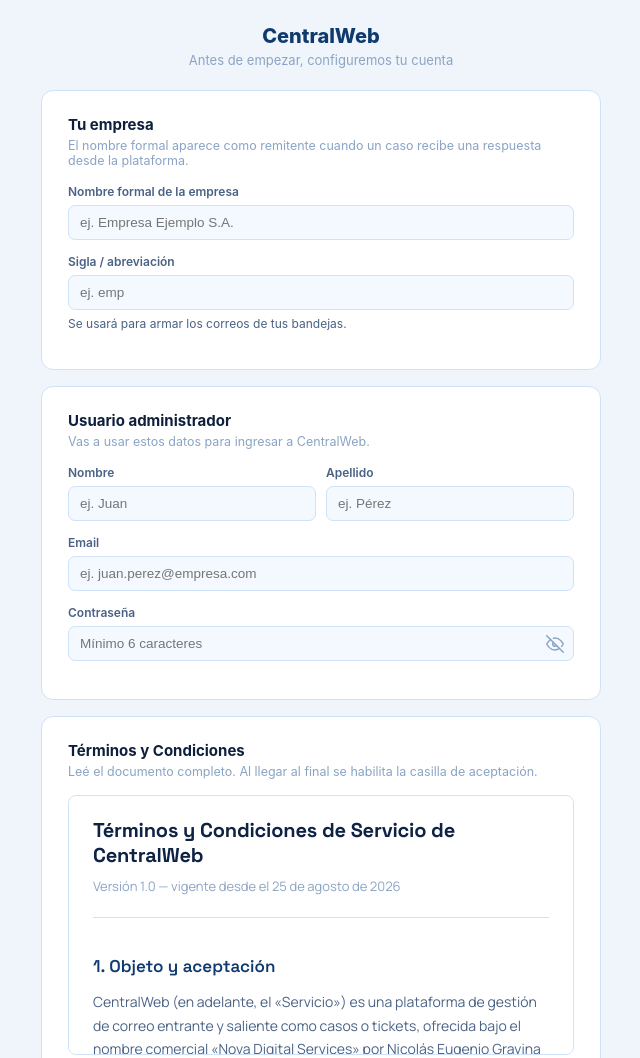
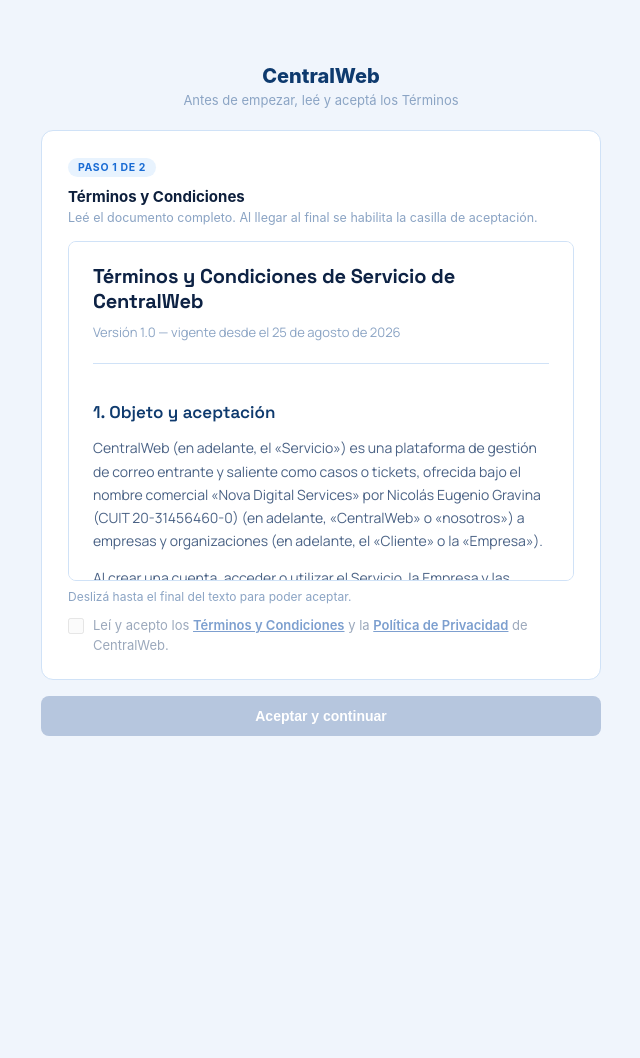
Before and after one commit to nicolasgravina11-wq/centralweb, a website: page alta-inicial.html in a window 1280 px wide. Shown: the top 1058 px of the page, without its empty margins (319-959 px from the left). After the commit the page ends 800 px from the top, so only its background shows below. Drawn offline with nearby package versions, Linux system fonts and the light colour scheme.

Commit message:
Los Terminos pasan a ser el paso 1: sin aceptar no se ven los campos del alta

```diff
--- a/alta-inicial.html
+++ b/alta-inicial.html
@@ -124,12 +124,33 @@
   }
   button.btn-primary:disabled:hover { background: #b6c6de; }
 
+  [hidden] { display: none !important; }
+  .paso-tag {
+    display: inline-block;
+    font-size: 10.5px;
+    font-weight: 700;
+    letter-spacing: .06em;
+    text-transform: uppercase;
+    color: var(--blue-600);
+    background: var(--blue-100);
+    border-radius: 20px;
+    padding: 3px 10px;
+    margin-bottom: 10px;
+  }
+  .nota-aceptado {
+    font-size: 12px;
+    color: var(--text-muted);
+    text-align: center;
+    margin: 12px 0 0;
+  }
+  .nota-aceptado a { color: var(--text-secondary); }
+
   /* ── Términos y Condiciones ─────────────────────────────────────────────
      El documento se muestra embebido (terminos.html?embed=1) en vez de
      copiado acá: así hay una sola versión del texto legal y no se puede
      desincronizar de la página pública. */
   .terminos-box {
-    height: 260px;
+    height: 340px;
     border: 1px solid var(--border);
     border-radius: 8px;
     overflow: hidden;
@@ -168,10 +189,32 @@
 <div class="wrap">
   <div class="header">
     <div class="brand">CentralWeb</div>
-    <div class="sub">Antes de empezar, configuremos tu cuenta</div>
+    <div class="sub" id="header-sub">Antes de empezar, leé y aceptá los Términos</div>
   </div>
 
+  <!-- Paso 1: sin aceptar los Terminos no se llega a los campos del alta. -->
+  <div id="paso-terminos">
     <div class="card">
+      <div class="paso-tag">Paso 1 de 2</div>
+      <h2>Términos y Condiciones</h2>
+      <p class="hint">Leé el documento completo. Al llegar al final se habilita la casilla de aceptación.</p>
+      <div class="terminos-box">
+        <iframe id="terminos-frame" src="terminos.html?embed=1" title="Términos y Condiciones de CentralWeb"></iframe>
+      </div>
+      <div class="terminos-estado" id="terminos-estado">Deslizá hasta el final del texto para poder aceptar.</div>
+      <label class="terminos-check bloqueado" id="terminos-check-wrap">
+        <input type="checkbox" id="input-terminos" disabled>
+        <span>Leí y acepto los <a href="terminos.html" target="_blank" rel="noopener">Términos y Condiciones</a> y la <a href="privacidad.html" target="_blank" rel="noopener">Política de Privacidad</a> de CentralWeb.</span>
+      </label>
+    </div>
+
+    <button class="btn-primary" id="btn-aceptar" onclick="aceptarTerminos()" disabled>Aceptar y continuar</button>
+  </div>
+
+  <!-- Paso 2: aparece recien cuando se acepto el paso 1. -->
+  <div id="paso-datos" hidden>
+    <div class="card">
+      <div class="paso-tag">Paso 2 de 2</div>
       <h2>Tu empresa</h2>
       <p class="hint">El nombre formal aparece como remitente cuando un caso recibe una respuesta desde la plataforma.</p>
       <div class="field">
@@ -212,20 +255,9 @@
       <div class="error-msg" id="error-msg"></div>
     </div>
 
-  <div class="card">
-    <h2>Términos y Condiciones</h2>
-    <p class="hint">Leé el documento completo. Al llegar al final se habilita la casilla de aceptación.</p>
-    <div class="terminos-box">
-      <iframe id="terminos-frame" src="terminos.html?embed=1" title="Términos y Condiciones de CentralWeb"></iframe>
+    <button class="btn-primary" id="btn-alta" onclick="finalizarAlta()">Empezar a usar CentralWeb</button>
+    <p class="nota-aceptado" id="nota-aceptado"></p>
   </div>
-    <div class="terminos-estado" id="terminos-estado">Deslizá hasta el final del texto para poder aceptar.</div>
-    <label class="terminos-check bloqueado" id="terminos-check-wrap">
-      <input type="checkbox" id="input-terminos" disabled>
-      <span>Leí y acepto los <a href="terminos.html" target="_blank" rel="noopener">Términos y Condiciones</a> y la <a href="privacidad.html" target="_blank" rel="noopener">Política de Privacidad</a> de CentralWeb.</span>
-    </label>
-  </div>
-
-  <button class="btn-primary" id="btn-alta" onclick="finalizarAlta()" disabled>Empezar a usar CentralWeb</button>
 </div>
 
 <script src="https://cdn.jsdelivr.net/npm/@supabase/supabase-js@2"></script>
@@ -293,7 +325,9 @@
     }
 
     ocultarError();
-    const boton = document.querySelector('.btn-primary');
+    // Por id y no por clase: desde que el alta tiene dos pasos hay mas de un
+    // .btn-primary en la pagina y el primero es el de aceptar los Terminos.
+    const boton = document.getElementById('btn-alta');
     boton.disabled = true;
     boton.textContent = 'Creando tu cuenta...';
 
@@ -360,7 +394,7 @@
   const _chk = document.getElementById('input-terminos');
   const _chkWrap = document.getElementById('terminos-check-wrap');
   const _estado = document.getElementById('terminos-estado');
-  const _botonAlta = document.getElementById('btn-alta');
+  const _botonAceptar = document.getElementById('btn-aceptar');
   let _terminosLeidos = false;
   let _pollTerminos = null;
 
@@ -431,8 +465,28 @@
 
   _chk.addEventListener('change', function () {
     terminosAceptadosEn = _chk.checked ? new Date().toISOString() : null;
-    _botonAlta.disabled = !_chk.checked;
+    _botonAceptar.disabled = !_chk.checked;
   });
+
+  // Paso 1 -> paso 2. Los campos del alta no existen en pantalla hasta aca.
+  function aceptarTerminos() {
+    if (!_chk.checked) return;
+    terminosAceptadosEn = terminosAceptadosEn || new Date().toISOString();
+
+    document.getElementById('paso-terminos').hidden = true;
+    document.getElementById('paso-datos').hidden = false;
+    document.getElementById('header-sub').textContent = 'Antes de empezar, configuremos tu cuenta';
+
+    const cuando = new Date(terminosAceptadosEn).toLocaleDateString('es-AR', {
+      day: 'numeric', month: 'long', year: 'numeric'
+    });
+    document.getElementById('nota-aceptado').innerHTML =
+      'Aceptaste los <a href="terminos.html" target="_blank" rel="noopener">Términos y Condiciones</a> y la ' +
+      '<a href="privacidad.html" target="_blank" rel="noopener">Política de Privacidad</a> el ' + cuando + '.';
+
+    window.scrollTo(0, 0);
+    document.getElementById('input-empresa-nombre').focus();
+  }
 </script>
 
 </body>
```
Lines whose indentation alone changed are shown as unchanged.
